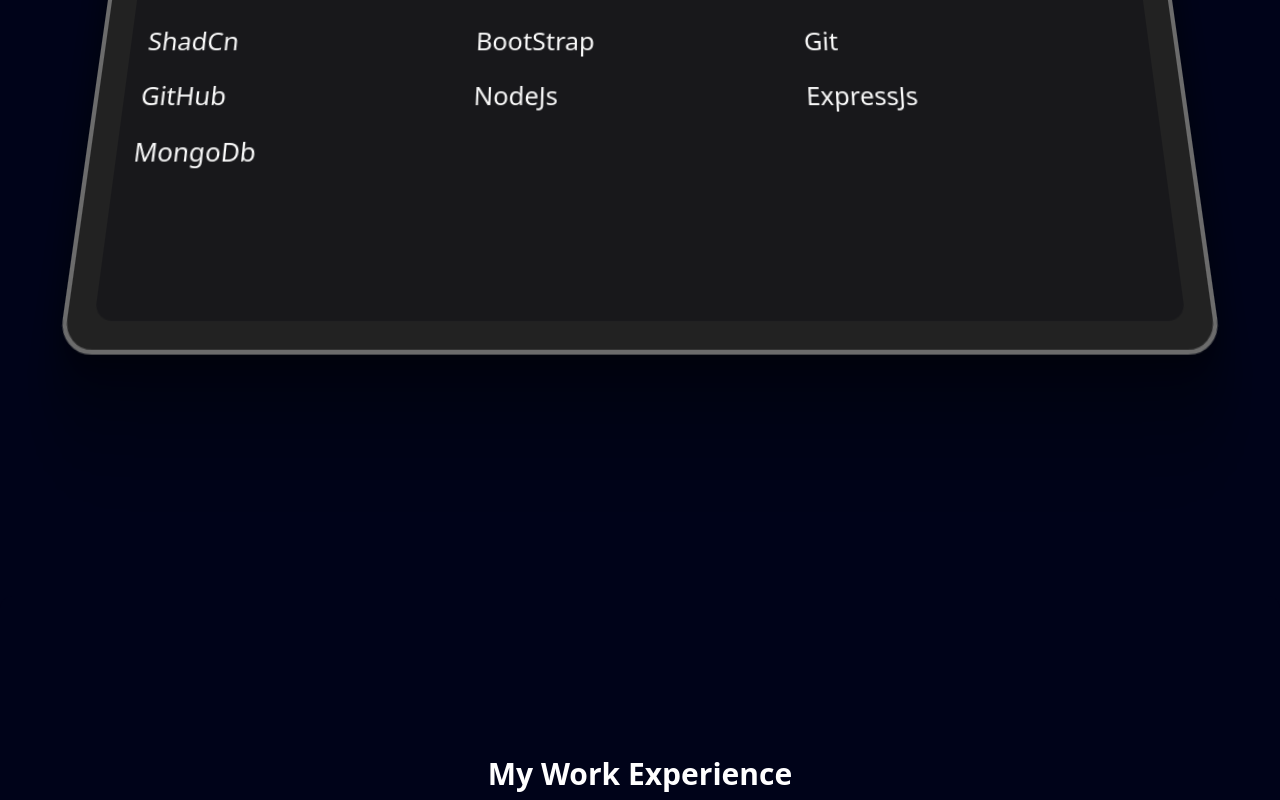
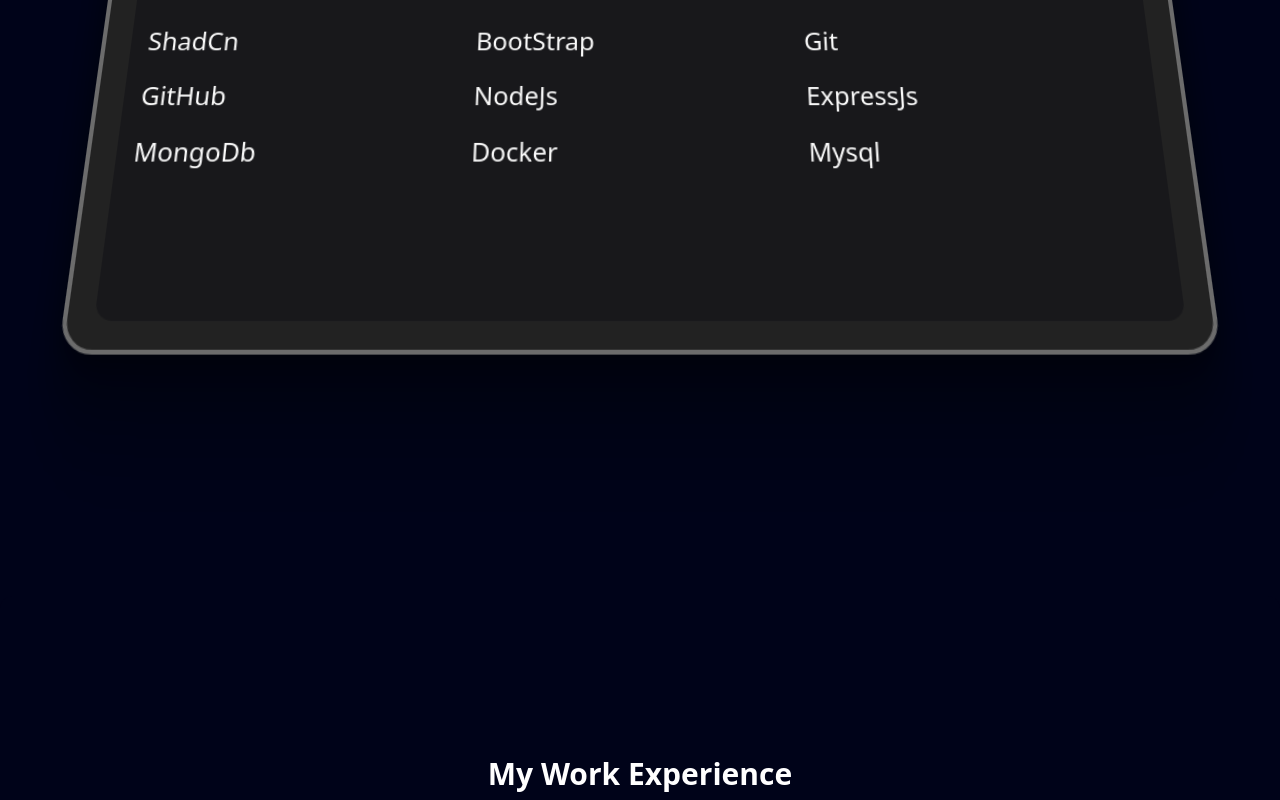
Before and after one commit to Azolec08/NextJs-Portfolio, a Next.js app: page / in a window 1280 px wide. Shown: the part 2080-2880 px from the top of the page. Built offline with nearby package versions, Linux system fonts and the light colour scheme.

Commit message:
feat: add new text in skills component

```diff
--- a/src/app/components/Skills.tsx
+++ b/src/app/components/Skills.tsx
@@ -38,6 +38,8 @@
               <li>NodeJs</li>
               <li>ExpressJs</li>
               <li>MongoDb</li>
+              <li>Docker</li>
+              <li>Mysql</li>
             </ul>
           </div>
         </ContainerScroll>
```
